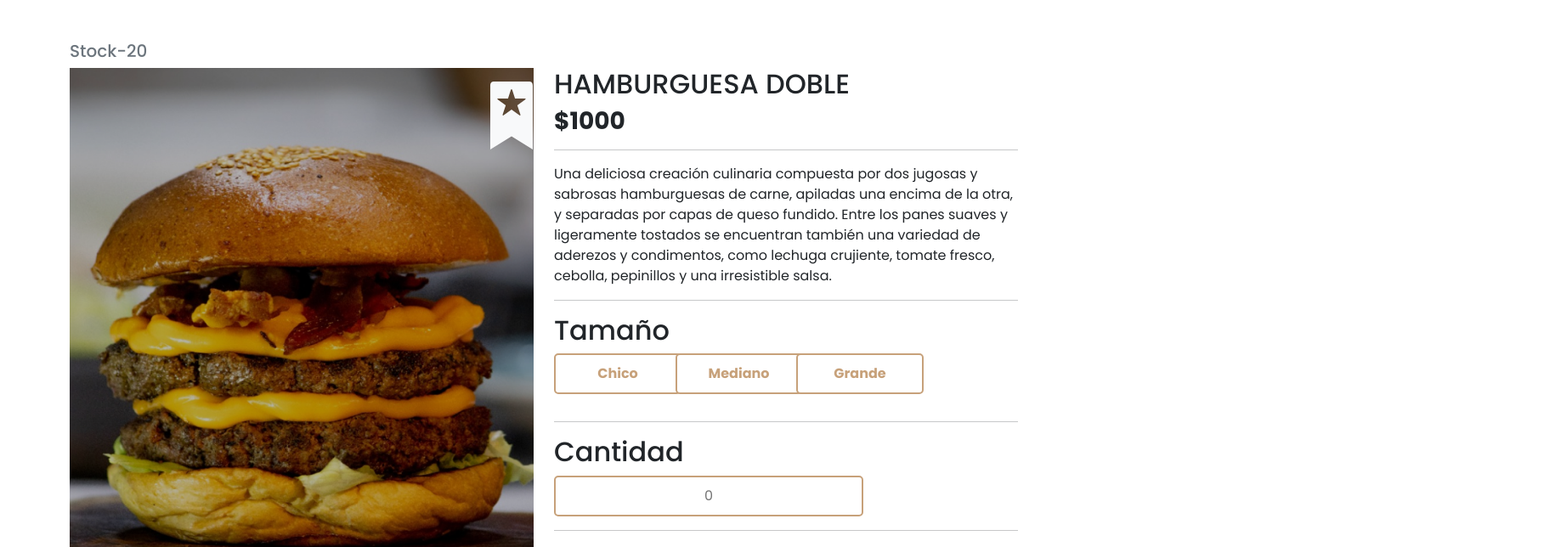
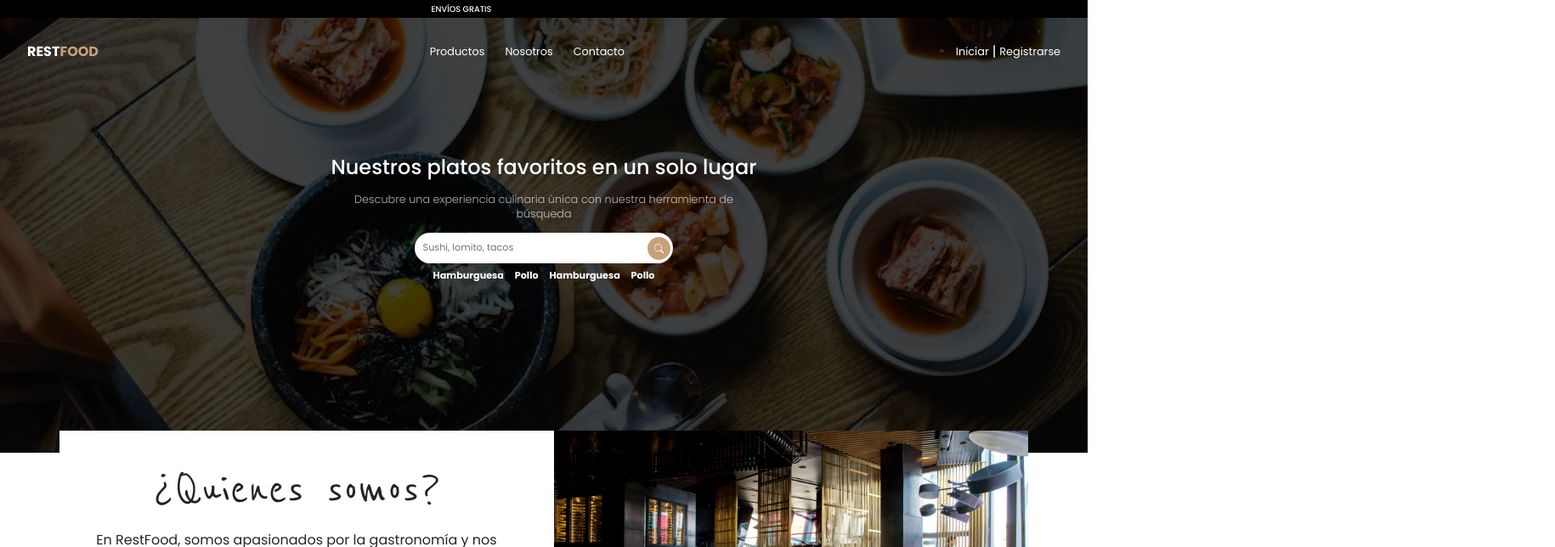
Before and after one commit to Mateo872/restfood, a React (Vite) app: page / in a window 1280 px wide. Shown: the top 644 px of the page at 85% size, 1830 px wide, since content can reach past the window. Built offline with nearby package versions, Linux system fonts and the light colour scheme.

Commit message:
se acomodo el codigo

```diff
--- a/src/App.jsx
+++ b/src/App.jsx
@@ -1,28 +1,24 @@
 import "bootstrap/dist/css/bootstrap.min.css";
 import "./App.css";
-//import Header from "./componentes/comunes/Header";
+import Header from "./componentes/comunes/Header";
 
-//import QuienesSomos from "./componentes/comunes/QuienesSomos";
+import QuienesSomos from "./componentes/comunes/QuienesSomos";
 
-//import BuscadorPlatos from "../BuscadorPlatos";
-//import Footer from "./componentes/comunes/Footer";
-//import Menu from "./componentes/comunes/Menu";
-import DetalleProducto from "./componentes/vistas/DetalleProducto";
+import BuscadorPlatos from "../BuscadorPlatos";
+import Footer from "./componentes/comunes/Footer";
+import Menu from "./componentes/comunes/Menu";
 
 function App() {
   return (
-
-       /* <>
+    <>
       <Header />
       <main>
         <BuscadorPlatos />
         <QuienesSomos />
         <Menu />
-
       </main>
       <Footer />
-        </>*/
-        <DetalleProducto></DetalleProducto>
+    </>
   );
 }
 
```
Lines whose indentation alone changed are shown as unchanged.
